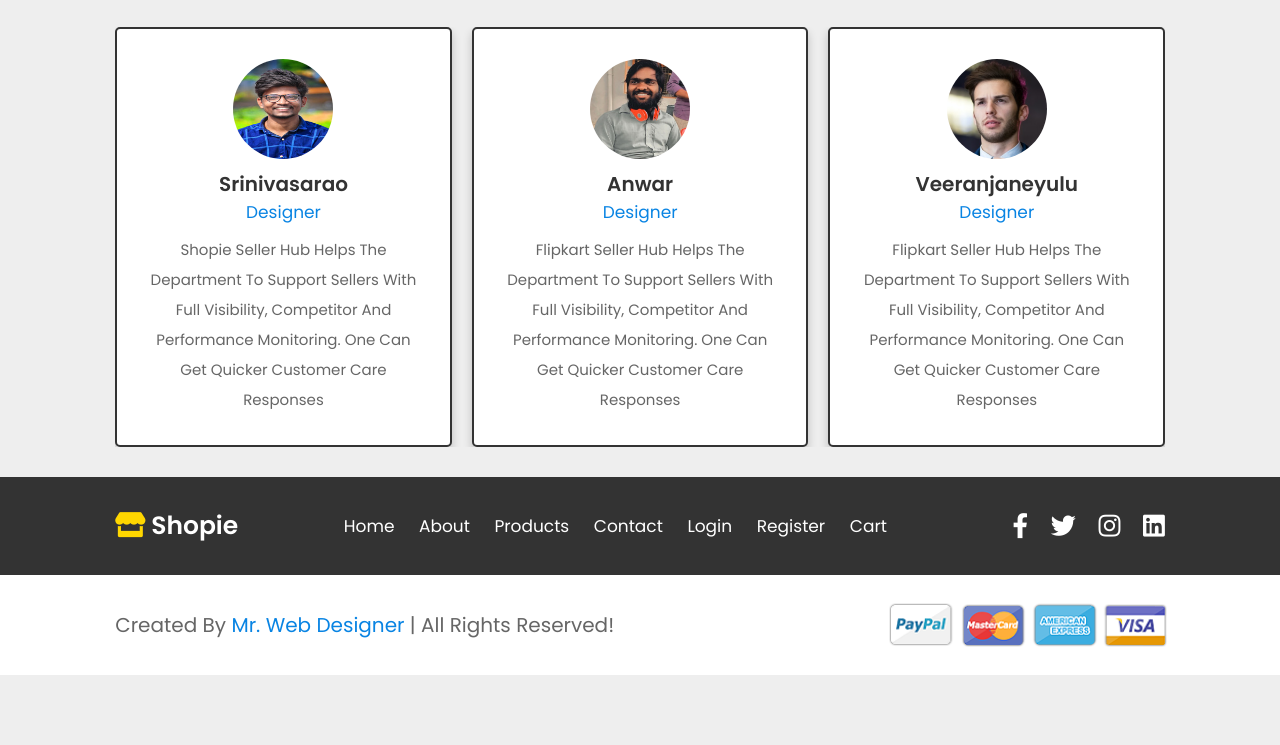
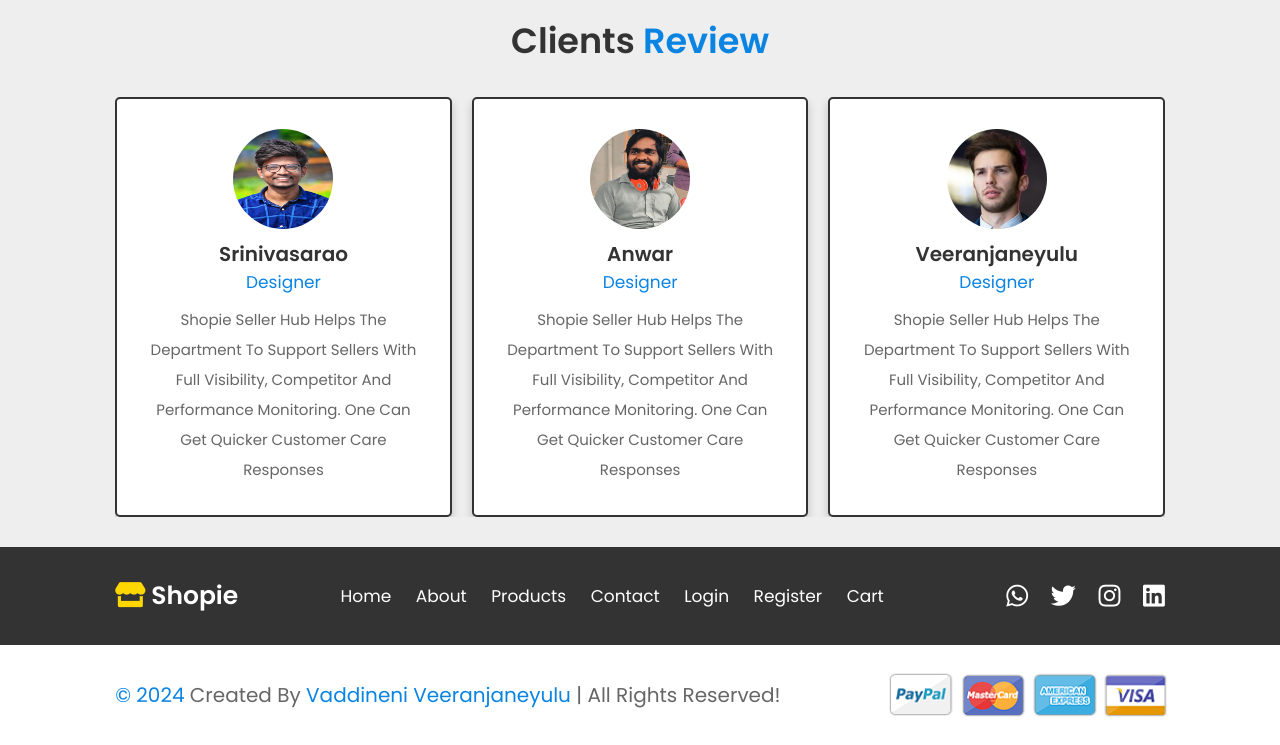
Before and after one commit to Veera243/E-commerce_website, a plain HTML site: page about.html in a window 1280 px wide. Shown: the part 1215-1960 px from the top of the page. Before the commit the page ends 1890 px from the top, so only its background shows below. Drawn offline with nearby package versions, Linux system fonts and the light colour scheme.

Commit message:
Update about.html

```diff
--- a/about.html
+++ b/about.html
@@ -14,6 +14,7 @@
 
     <!-- cusom css file link  -->
     <link rel="stylesheet" href="css/style.css">
+    <link rel="icon" href="images/icon.ico" type="images/x-icon">
 
 </head>
 <body>
@@ -22,7 +23,7 @@
 
 <header class="header">
 
-    <a href="home.html" class="logo"> <i class="fas fa-store"></i> shopie </a>
+    <a href="index.html" class="logo"> <i class="fas fa-store"></i> shopie </a>
 
     <form action="" class="search-form">
         <input type="search" id="search-box" placeholder="search here...">
@@ -33,8 +34,8 @@
         <div id="menu-btn" class="fas fa-bars"></div>
         <div id="search-btn" class="fas fa-search"></div>
         <a href="login.html" class="fas fa-user"></a>
-        <a href="#" class="fas fa-heart"></a>
         <a href="cart.html" class="fas fa-shopping-cart"></a>
+        <a href="contact.html" class="fas fa-phone"></a>
     </div>
 
 </header>
@@ -54,7 +55,7 @@
     </div>
 
     <nav class="navbar">
-        <a href="home.html"> <i class="fas fa-angle-right"></i> home </a>
+        <a href="index.html"> <i class="fas fa-angle-right"></i> home </a>
         <a href="about.html"> <i class="fas fa-angle-right"></i> about </a>
         <a href="products.html"> <i class="fas fa-angle-right"></i> products </a>
         <a href="contact.html"> <i class="fas fa-angle-right"></i> contact </a>
@@ -76,10 +77,9 @@
     </div>
 
     <div class="content">
-        <h3>our story</h3>
-        <p>Lorem ipsum dolor sit amet consectetur, adipisicing elit. Quam modi ea fuga quibusdam fugiat porro doloremque, quas dignissimos culpa unde. Recusandae maxime aliquam beatae reiciendis, facilis voluptatum eligendi nesciunt ipsa?</p>
-        <p>Lorem ipsum dolor sit amet consectetur adipisicing elit. Accusamus, distinctio et? Odio voluptatum eius reprehenderit saepe quisquam excepturi molestiae architecto.</p>
-        <a href="#" class="btn">read more</a>
+       <h3>our story</h3>
+        <p> Shopie is a leading e-commerce platform empowering businesses to create and manage online stores with ease. With its user-friendly interface, businesses of all sizes can build unique and visually appealing storefronts without extensive technical knowledge. <br> <br>The platform offers customizable templates, themes, and integrations to tailor the online shopping experience to specific needs. Shopify integrates seamlessly with multiple payment gateways, including its payment solution, Shopify Payments, ensuring smooth and secure transactions.</p>
+        <a href="#" class="btn"> read more </a>
     </div>
 
 </section>
@@ -171,35 +171,35 @@
                 <img src="images/pic-2.png" alt="">
                 <h3>Anwar</h3>
                 <span>designer</span>
-                <p>Flipkart seller hub helps the department to support sellers with full visibility, competitor and performance monitoring. One can get quicker customer care responses</p>
+                <p>Shopie seller hub helps the department to support sellers with full visibility, competitor and performance monitoring. One can get quicker customer care responses</p>
             </div>
 
             <div class="swiper-slide slide">
                 <img src="images/pic-3.png" alt="">
                 <h3>Veeranjaneyulu</h3>
                 <span>designer</span>
-                <p>Flipkart seller hub helps the department to support sellers with full visibility, competitor and performance monitoring. One can get quicker customer care responses</p>
+                <p>Shopie seller hub helps the department to support sellers with full visibility, competitor and performance monitoring. One can get quicker customer care responses</p>
             </div>
 
             <div class="swiper-slide slide">
                 <img src="images/pic-4.png" alt="">
                 <h3>Kavitha</h3>
                 <span>designer</span>
-                <p>Flipkart seller hub helps the department to support sellers with full visibility, competitor and performance monitoring. One can get quicker customer care responses</p>
+                <p>Shopie seller hub helps the department to support sellers with full visibility, competitor and performance monitoring. One can get quicker customer care responses</p>
             </div>
 
             <div class="swiper-slide slide">
                 <img src="images/pic-5.png" alt="">
                 <h3>Hasanvali</h3>
                 <span>designer</span>
-                <p>Flipkart seller hub helps the department to support sellers with full visibility, competitor and performance monitoring. One can get quicker customer care responses</p>
+                <p>Shopie seller hub helps the department to support sellers with full visibility, competitor and performance monitoring. One can get quicker customer care responses</p>
             </div>
 
             <div class="swiper-slide slide">
                 <img src="images/pic-6.png" alt="">
                 <h3>Priyanka</h3>
                 <span>designer</span>
-                <p>Flipkart seller hub helps the department to support sellers with full visibility, competitor and performance monitoring. One can get quicker customer care responses</p>
+                <p>Shopie seller hub helps the department to support sellers with full visibility, competitor and performance monitoring. One can get quicker customer care responses</p>
             </div>
 
         </div>
@@ -239,17 +239,17 @@
     </div>
 
     <div class="share">
-        <a href="#" class="fab fa-facebook-f"></a>
-        <a href="#" class="fab fa-twitter"></a>
-        <a href="#" class="fab fa-instagram"></a>
-        <a href="#" class="fab fa-linkedin"></a>
+        <a href="https://wa.me/7013802340/? text=hi" class="fab fa-whatsapp"></a>
+        <a href="https://twitter.com/Veeranj17881529" class="fab fa-twitter"></a>
+        <a href="https://www.instagram.com/introvert_vvn/" class="fab fa-instagram"></a>
+        <a href="https://www.linkedin.com/in/veeranjaneyulu-vaddineni-36a746270/" class="fab fa-linkedin"></a>
     </div>
 
 </section>
 
 <section class="credit">
 
-    <p> created by <span>mr. web designer</span> | all rights reserved! </p>
+    <p><span>© 2024 </span> created by <span>Vaddineni Veeranjaneyulu</span> | all rights reserved! </p>
 
     <img src="images/card_img.png" alt="">
 
```
